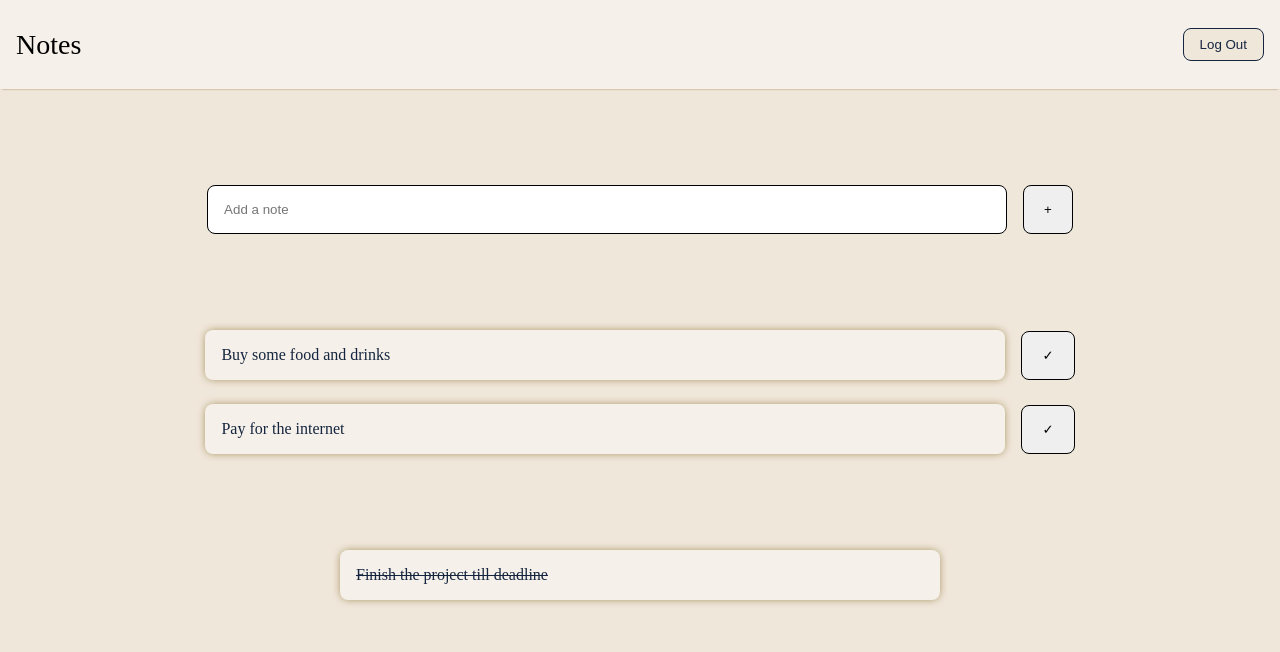
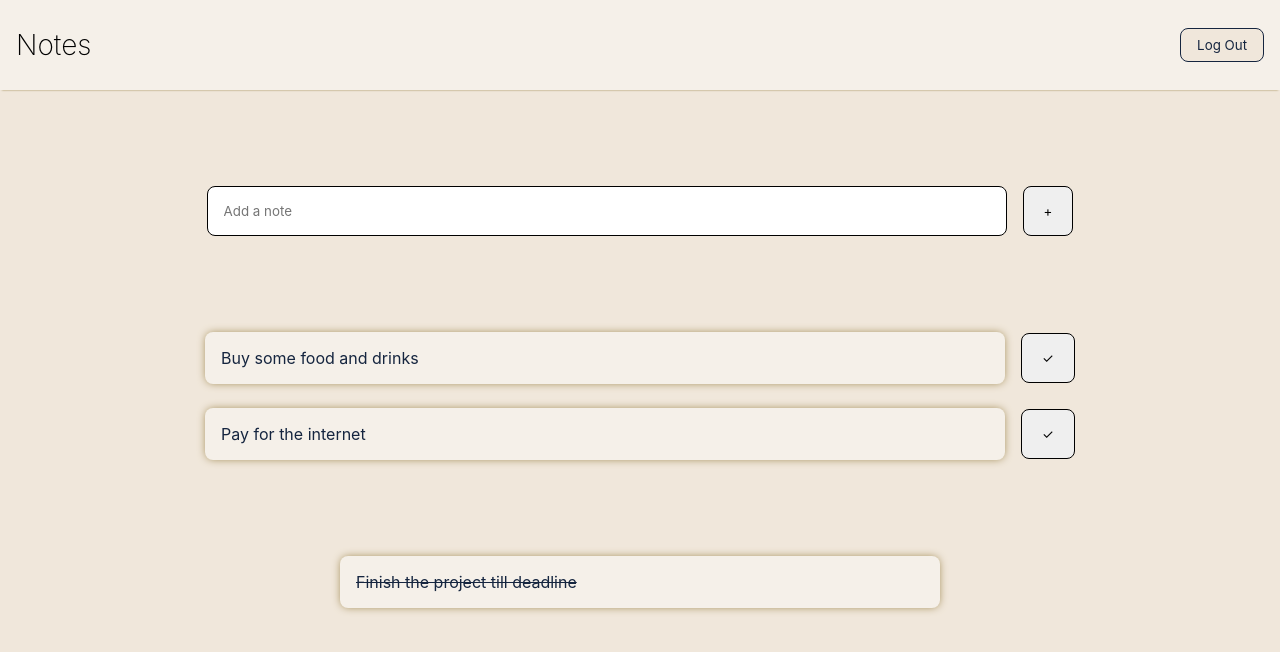
Before and after one commit to pkorneev/TODO, a React (Vite) app: page / in a window 1280 px wide. Both pictures are taken after typing "name@example.com", "Sample" into the empty fields and a click on the button "Log In". Shown: the top 652 px of the page. Built offline with nearby package versions, Linux system fonts and the light colour scheme.

Commit message:
new font

```diff
--- a/src/components/home/Header.module.css
+++ b/src/components/home/Header.module.css
@@ -15,6 +15,7 @@
 }
 .header span{
     font-size: 1.75rem;
+    font-weight: 200;
 }
 .header button{
     padding: .5rem 1rem;
--- a/src/index.css
+++ b/src/index.css
@@ -10,7 +10,7 @@
   margin: 0;
   padding: 0;
   box-sizing: border-box;
-
+  font-family: Inter, system-ui, Avenir, Helvetica, Arial, sans-serif;
 }
 .home{
   min-height: 100vh;
```
